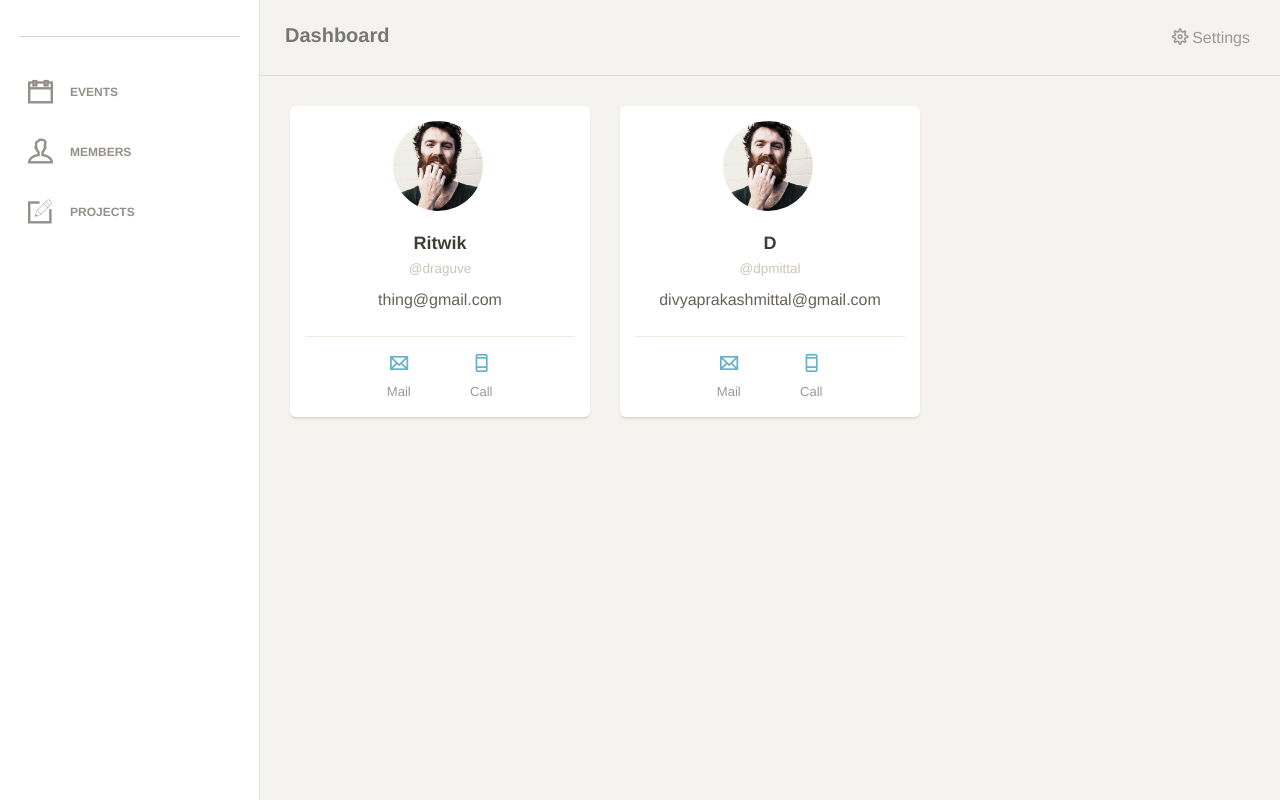
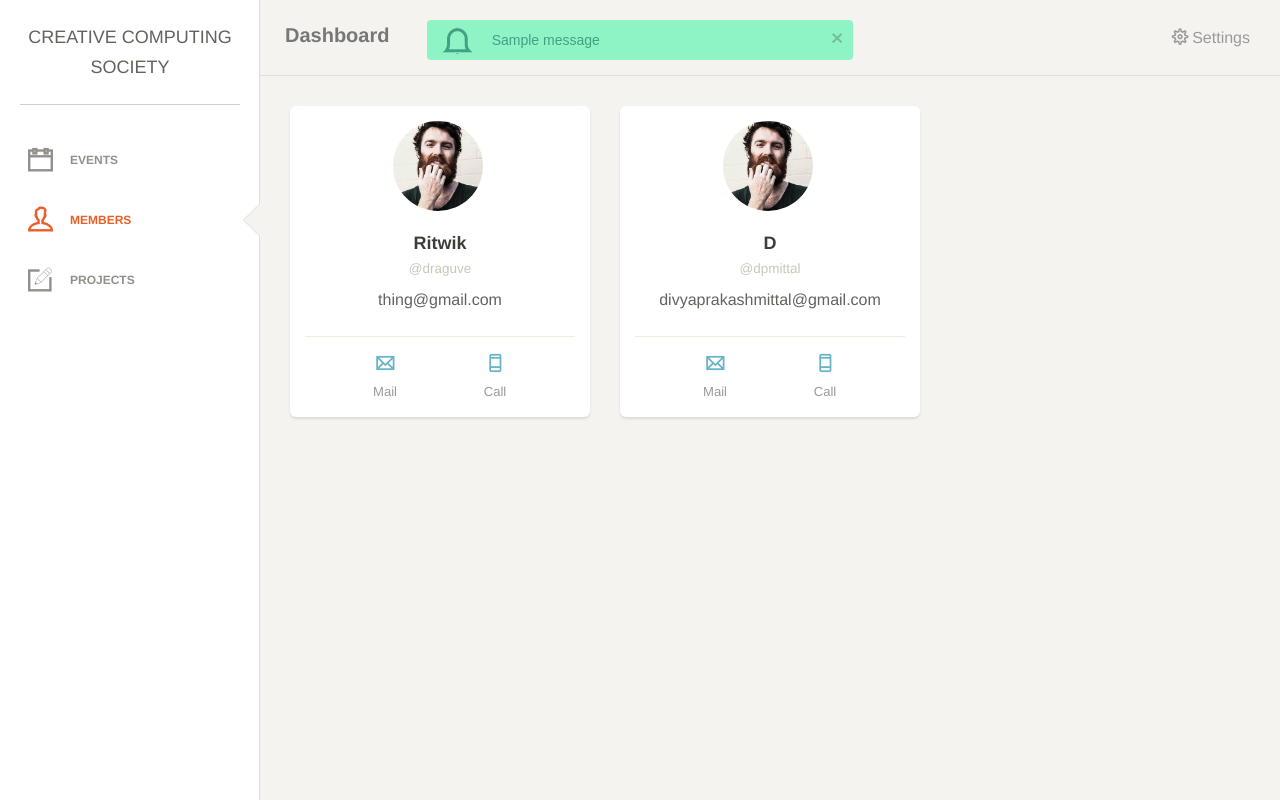
Before and after one commit to creative-computing-society/CCS-Member-Portal, a Flask app: page /members in a window 1280 px wide. Run offline with Flask 2, Linux system fonts and the light colour scheme; a user stored in the database is signed in; data comes from the database, SQL or seed files in the repository; both versions use the stored data as it was after the commit; tables that the repository leaves empty hold one stand-in row (values such as "Sample post"); one stand-in notice (Sample message) is shown; some libraries are stand-ins or nearby versions; some web fonts are replaced.

Commit message:
flash messages,working active sidebar,cleanup

```diff
--- a/app.py
+++ b/app.py
@@ -68,13 +68,15 @@ def login():
         password=request.form["password"]
         phash = query_db("select password from users where username = ?", (username, ))
         if phash==[]:
-            return "Username doesnt exist"
+            flash("User does not exist","danger")
+            return render_template("login.html")
 
         if sha.verify(password, phash[0][0]):
             session["username"] = username
             return redirect(url_for('profile'))
         else:
-            return "Password Incorrect"
+            flash("Incorrect Password","danger")
+            return render_template("login.html")
 
 
 @app.route('/signup', methods=['GET', 'POST'])
@@ -92,10 +94,12 @@ def signup():
 
 
         if submission["pass"]!=submission["conf_pass"]:
-            return "Wrong password"
+            flash("Passwords don't match","danger")
+            return render_template("signup.html")
 
         if query_db("select username from users where username = ?", (submission["username"],))!=[]:
-            error = "Username already taken"
+            flash("User already taken","danger")
+            return render_template("signup.html")
 
         password = sha.encrypt(submission["pass"])
         execute_db("insert into users values(?,?,?,?,?,0)", (
@@ -105,6 +109,7 @@ def signup():
             password,
             submission["phone"],
         ))
+        flash("User Created","success")
         return redirect(url_for("login"))
 
 @app.route('/members')
@@ -135,6 +140,7 @@ def projects():
     return render_template('projects.html', un=session["username"], row=row)
 
 @app.route('/addprojects', methods=['GET', 'POST'])
+@login_required
 def addproject():
     if request.method == "GET":
         return render_template("projects.html")
@@ -156,6 +162,7 @@ def addproject():
 
 
 @app.route('/addevents', methods=['GET', 'POST'])
+@login_required
 def addevents():
     if request.method == "GET":
         return render_template("events.html")
@@ -181,6 +188,7 @@ def addevents():
 @app.route("/logout")
 def logout():
     session.clear()
+    flash("Logout success","success")
     return redirect(url_for("login"))
 
 @app.route("/change", methods=["GET", "POST"])
@@ -197,7 +205,7 @@ def change():
             submission["conf_pass"] = request.form["conf_pass"]
 
             if submission["pass"]!=submission["conf_pass"]:
-                flash("Password doesnt match")
+                flash("Password doesnt match","danger")
                 return redirect(url_for("change"))
 
             password = sha.encrypt(submission["pass"])
@@ -207,7 +215,7 @@ def change():
             session["username"],))
             return redirect(url_for("login"))
         else:
-            flash("Wrong Password")
+            flash("Wrong Password","danger")
             return redirect(url_for("change"))
 
 if __name__ == "__main__":
--- a/templates/index.html
+++ b/templates/index.html
@@ -41,22 +41,25 @@
 
     	<div class="sidebar-wrapper">
             <div class="logo">
+                    <a class="simple-text">
+                        Creative Computing Society
+                    </a>
             </div>
 
         		<ul class="nav">
-                <li>
+                <li {% if request.path == url_for('events') %}class="active"{% endif %}>
                     <a href="{{ url_for('events')}}">
-												<i class="ti-calendar"></i>
+						<i class="ti-calendar"></i>
                         <p>Events</p>
                     </a>
                 </li>
-                <li>
+                <li {% if request.path == url_for('profile') %}class="active"{% endif %}>
                     <a href="{{ url_for('profile') }}">
                         <i class="ti-user"></i>
                         <p>Members</p>
                     </a>
                 </li>
-                <li>
+                <li {% if request.path == url_for('projects') %}class="active"{% endif %}>
                     <a href="{{ url_for('projects') }}">
                         <i class="ti-pencil-alt"></i>
                         <p>Projects</p>
@@ -159,6 +162,30 @@
 	<script src="/js/paper-dashboard.js"></script>
 
 	<!-- Paper Dashboard DEMO methods, don't include it in your project! -->
-	<script src="/js/demo.js"></script>
+    <script src="/js/demo.js"></script>
+
+    <script type="text/javascript">
+        {% with messages = get_flashed_messages(with_categories=true) %}
+			{% if messages %}
+				function flashMessages() {
+					{% for category, message in messages %}
+					$.notify({
+						icon: "ti-bell",
+						message: '{{ message }}'
+					},{
+						type: '{{ category }}',
+						timer: 4000,
+						placement: {
+							from: "top",
+							align: "center"
+					}
+					});
+					{% endfor %}
+				}
+        		window.onload = flashMessages;
+            {% endif %}
+        {% endwith %}
+    </script>
+
 
 </html>
--- a/templates/member.html
+++ b/templates/member.html
@@ -20,18 +20,18 @@
                             <hr>
                             <div class="text-center">
                                 <div class="row">
-                                    <div class="col-md-3"></div>
-                                    <div class="col-md-3">
+                                    <div class="col-xs-2"></div>
+                                    <div class="col-xs-4">
                                         <a href="mailto:{{ user[2] }}">
                                             <h5><i class="ti-email"></i><br /><small>Mail</small></h5>
                                         </a>
                                     </div>
-                                    <div class="col-md-3">
+                                    <div class="col-xs-4">
                                         <a href="tel:91-{{ user[4] }}">
                                             <h5><i class="ti-mobile"></i><br /><small>Call</small></h5>
                                         </a>
                                     </div>
-                                    <div class="col-md-3"></div>
+                                    <div class="col-xs-2"></div>
                                     <!--
                                     <div class="col-md-3">
                                         <h5><i class="ti-facebook"></i><br /><small>Facebook</small></h5>
```
Also changed, not shown: templates/login-layout.html (+24 -33 lines), ccslog.db.
